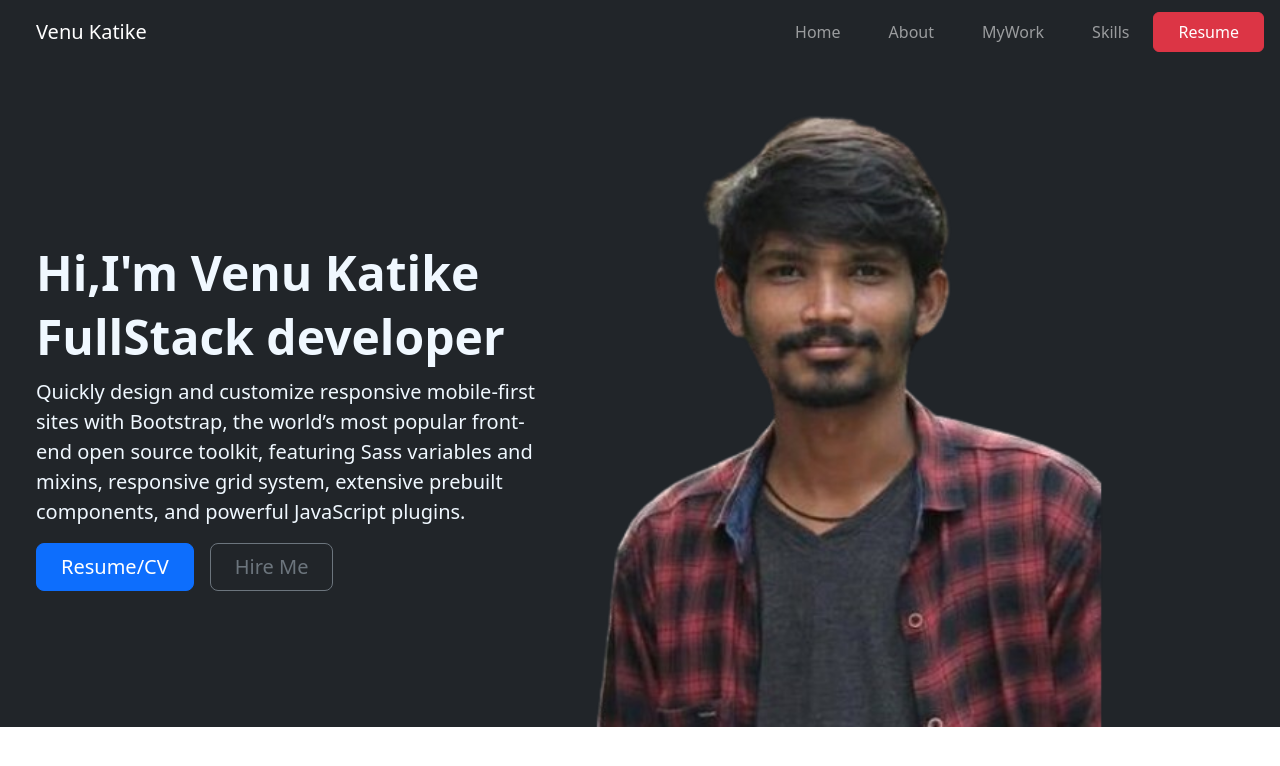
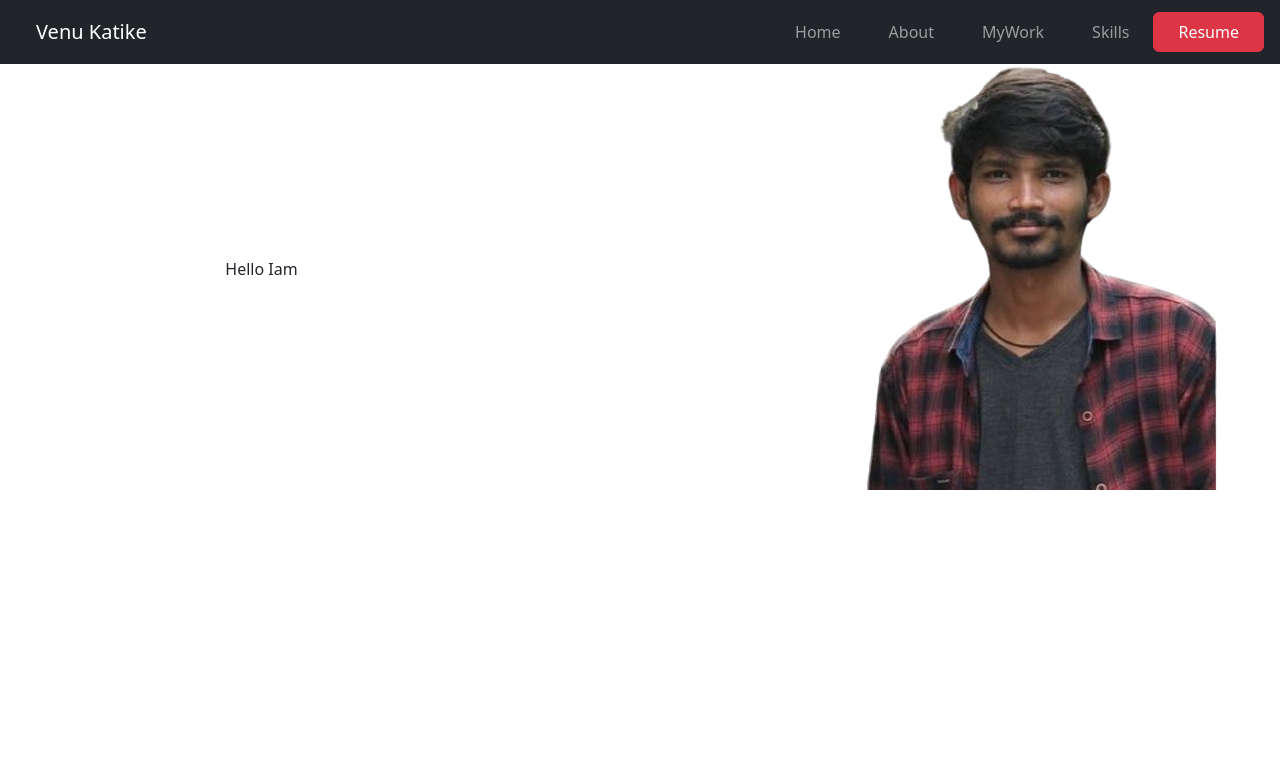
Before and after one commit to venukatikeatos/PF, an Angular app: page /home in a window 1280 px wide. Shown: the top 766 px of the page. Built offline with nearby package versions, Linux system fonts and the light colour scheme.

Commit message:
05-03-2024

```diff
--- a/src/app/home/home.component.css
+++ b/src/app/home/home.component.css
@@ -9,3 +9,15 @@ width: 300px;
 height: 30px;
 display: flex;
 } */
+
+/* .profile-bg {
+    width: 100%;
+    position: absolute;
+    background-color: #5be4a1;
+    height: 75%;
+    clip-path: inset(0 round 50% 0 0);
+    bottom: 0%;
+} */
+.col-md-4{
+    padding: 0;
+}
--- a/src/app/home/home.component.html
+++ b/src/app/home/home.component.html
@@ -1,4 +1,4 @@
-<div class="bg-dark">
+<!-- <div class="bg-dark">
 <div class="container col-xxl-12 m-0">
     <div class="row flex-lg-row-reverse align-items-center g-5 m-0 ">
       <div class="col-sm-12 col-lg-6 imga">
@@ -15,4 +15,16 @@
       </div>
     </div>
 </div>
+</div> -->
+
+
+<div class="container-fluid">
+  <div class="row flex-sm-row-reverse align-items-center">
+    <div class="col-sm-4" >
+      <img src="assets/images/venu1.png" class="img-fluid" >
+    </div>
+    <div class="col-sm-6">
+      <p >Hello Iam</p>
+    </div>
+  </div>
 </div>
```
